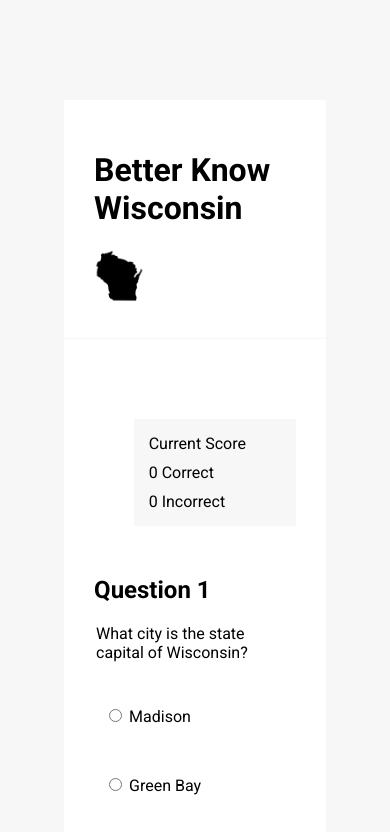
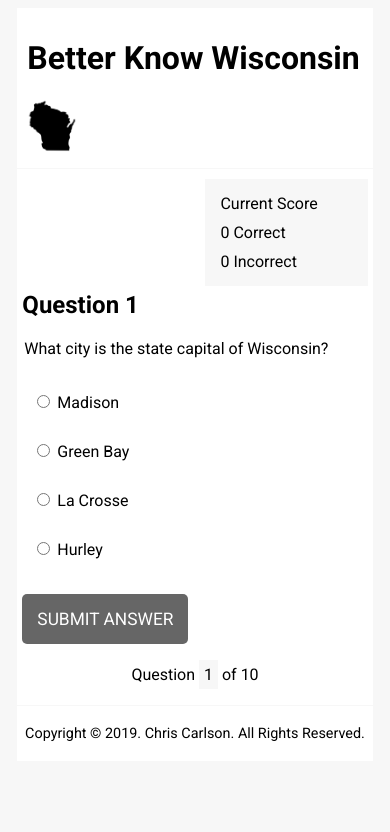
Before and after one commit to chriscarlsondev/better-know-wisconsin, a plain HTML site: page index.html in a window 390 px wide. Both pictures are taken after a click on the button "START QUIZ". Shown: the top 832 px of the page. Drawn offline with nearby package versions, Linux system fonts and the light colour scheme.

Commit message:
tightened up interface on mobile and set max width for desktop

```diff
--- a/css/styles.css
+++ b/css/styles.css
@@ -12,13 +12,13 @@ html {
 body {
     font-family: 'Roboto', sans-serif;
     background: #f7f7f7;
-    margin-top: 100px;
 }
 
 header {
-    width: 70%;
+    width: 95%;
     margin: 0 auto;
-    padding: 30px 30px;
+    padding: 10px;
+    max-width: 700px;
     background: #fff;
 }
 
@@ -31,22 +31,24 @@ h2 {
 }
 
 main {
-    width: 70%;
+    width: 95%;
     margin: auto;
     border-top: 1px solid #f7f7f7;
     border-bottom: 1px solid #f7f7f7;
-    padding: 30px;
+    padding: 5px;
+    max-width: 700px;
     background: #fff;
 }
 
 footer {
-    width: 70%;
+    width: 95%;
     margin: 0 auto;
-    padding: 30px 30px;
+    padding: 5px;
     font-weight: 300;
     font-size: .9em;
     text-align: center;
     background: #fff;
+    max-width: 700px;
 }
 
 .quiz-form {
@@ -80,7 +82,7 @@ legend {
 
 .answer-option {
     display: inline-block;
-    padding: 15px 10px;
+    padding: 5px 10px;
     margin: 0 0;
     width: 100%;
 }
@@ -92,7 +94,7 @@ legend {
 
 .score-tracker {
     float: right;
-    margin: 50px 0;
+    margin: 5px 0;
     background: #f7f7f7;
     padding: 10px;
 }
@@ -104,14 +106,13 @@ fieldset {
 }
 
 
-
 .score-tracker p {
     margin: 0;
     padding: 5px 40px 5px 5px;
 }
 
 .question-count {
-    padding-top: 30px;
+    padding-top: 5px;
     text-align: center;
 }
 
```
